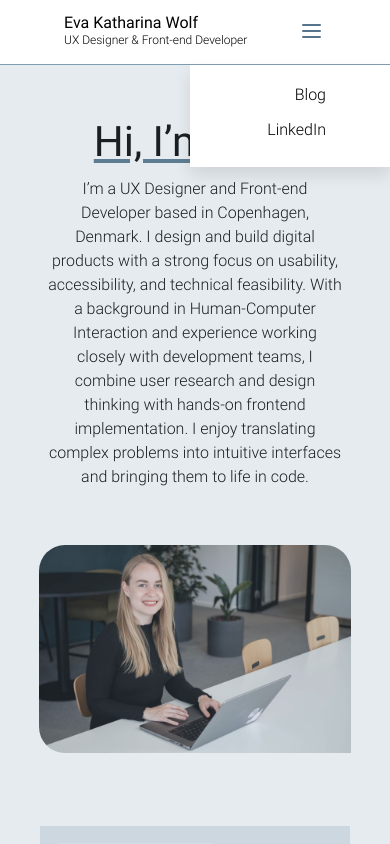
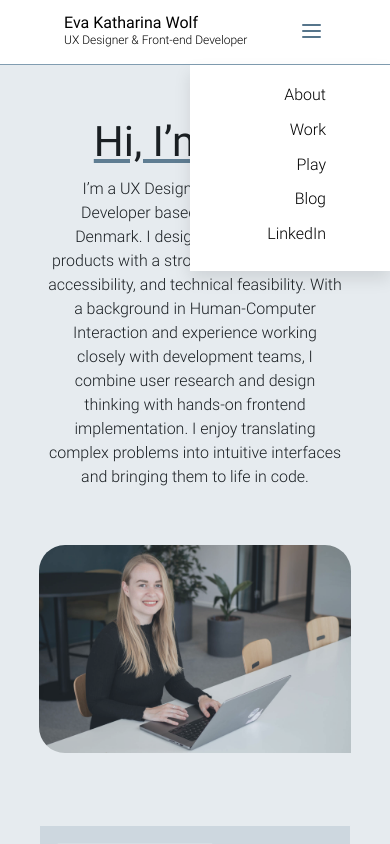
Before and after one commit to evakathie/portfolio, a Vue app: page / in a window 390 px wide. Both pictures are taken after a click on the element 314 px from the left and 32 px from the top of the page. Shown: the top 844 px of the page. Built offline with nearby package versions, Linux system fonts and the light colour scheme.

Commit message:
Updated Navbar: new LinkedIn link, corrected mobile version

```diff
--- a/src/components/layout/Navbar.vue
+++ b/src/components/layout/Navbar.vue
@@ -17,7 +17,7 @@
           <a href="https://medium.com/@evakatharinawolf" target="_blank">Blog</a>
         </li>
         <li>
-          <a href="https://www.linkedin.com/in/eva-katharina-wolf-420b9a182/" target="_blank">
+          <a href="https://www.linkedin.com/in/evawolf/" target="_blank">
             LinkedIn
           </a>
         </li>
@@ -37,11 +37,14 @@
       </nav>
 
       <ul :class="{ hide: !isOpen }">
+        <li><router-link to="/about">About</router-link></li>
+        <li><router-link to="/work">Work</router-link></li>
+        <li><router-link to="/play">Play</router-link></li>
         <li>
           <a href="https://medium.com/@evakatharinawolf" target="_blank">Blog</a>
         </li>
         <li>
-          <a href="https://www.linkedin.com/in/eva-katharina-wolf-420b9a182/" target="_blank">
+          <a href="https://www.linkedin.com/in/evawolf/" target="_blank">
             LinkedIn
           </a>
         </li>
```
Also changed, not shown: 19 other files (tests, documents, lock files or other folders).
